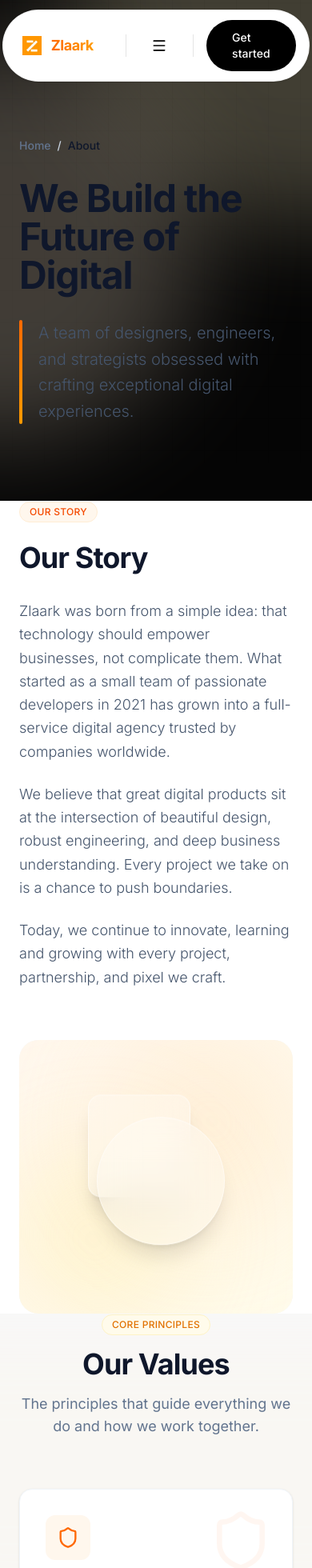
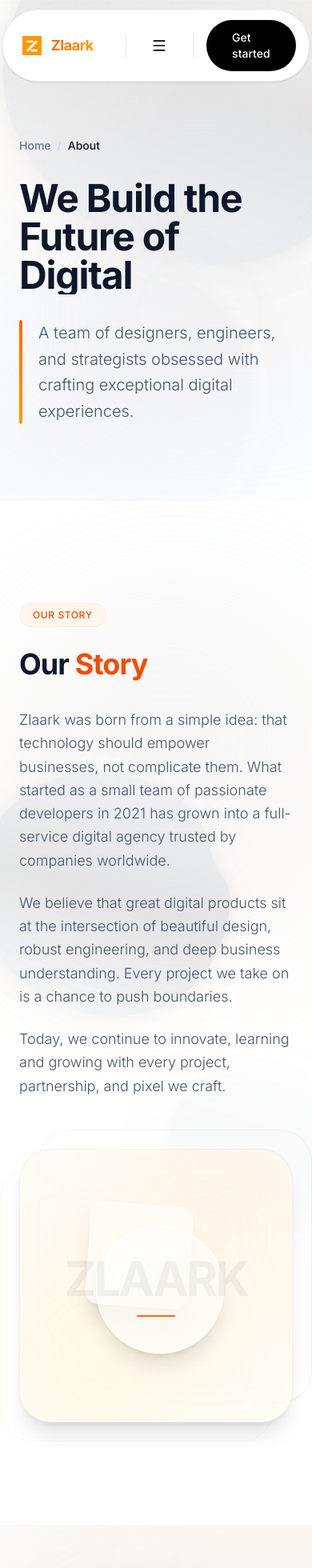
Before and after one commit to Zlaark/zl-new, a Next.js app: page /about in a window 390 px wide. Shown: the part 20-1980 px from the top of the page at 80% size. Built offline with nearby package versions, Linux system fonts and the light colour scheme.

Commit message:
feat: add new about page with sections for story, values, team, and achievements, and introduce a PageHero component.

```diff
--- a/src/app/about/page.js
+++ b/src/app/about/page.js
@@ -12,7 +12,7 @@ export const metadata = { title: 'About | Zlaark', description: aboutPage.heroSu
 
 export default function AboutPage() {
     return (
-        <>
+        <div className="bg-white">
             <Header />
             <main>
                 <PageHero title={aboutPage.heroTitle} subtitle={aboutPage.heroSubtitle} breadcrumbs={[{ label: 'About' }]} />
@@ -23,6 +23,6 @@ export default function AboutPage() {
             </main>
             <Footer />
             <BackToTop />
-        </>
+        </div>
     );
 }
--- a/src/components/about/AboutStory.jsx
+++ b/src/components/about/AboutStory.jsx
@@ -1,6 +1,8 @@
 "use client";
 import { aboutPage } from '@/data/content';
 import { motion } from 'framer-motion';
+import { MetallicShape } from '@/components/ui/MetallicShape';
+import { FloatingElement } from '@/components/ui/FloatingElement';
 
 export default function AboutStory() {
     const fadeInUp = {
@@ -19,8 +21,14 @@ export default function AboutStory() {
     };
 
     return (
-        <section className="section bg-white overflow-hidden">
-            <div className="container mx-auto px-6">
+        <section className="section bg-white relative overflow-hidden py-32">
+            {/* Background elements */}
+            <FloatingElement color="bg-orange-100" size="500px" top="10%" left="-10%" delay={0} />
+            <FloatingElement color="bg-blue-100" size="400px" bottom="0" right="-5%" delay={2} />
+            <MetallicShape className="top-1/4 -left-20 opacity-30" delay={0} size={400} />
+            <MetallicShape className="bottom-1/4 -right-20 opacity-30 rotate-45" delay={5} size={300} />
+
+            <div className="container mx-auto px-6 relative z-10">
                 <div className="grid grid-cols-1 lg:grid-cols-2 gap-16 items-center">
 
                     {/* Text Content */}
@@ -30,11 +38,13 @@ export default function AboutStory() {
                         viewport={{ once: true, margin: "-100px" }}
                         variants={staggerContainer}
                     >
-                        <motion.span variants={fadeInUp} className="inline-block py-1 px-3 rounded-full bg-orange-50 border border-orange-100 text-orange-600 font-medium text-xs tracking-wide mb-6 uppercase">
+                        <motion.span variants={fadeInUp} className="inline-block py-1.5 px-4 rounded-full bg-orange-50 border border-orange-100 text-orange-600 font-medium text-xs tracking-wider mb-6 uppercase">
                             Our Story
                         </motion.span>
-                        <motion.h2 variants={fadeInUp} className="text-4xl md:text-5xl font-bold text-slate-900 mb-8 tracking-tight">
-                            {aboutPage.story.title}
+                        <motion.h2 variants={fadeInUp} className="text-4xl md:text-5xl font-bold text-slate-900 mb-8 tracking-tight leading-tight">
+                            {aboutPage.story.title.split(' ').map((word, i) => (
+                                <span key={i} className={i === 1 ? "text-orange-600" : ""}>{word} </span>
+                            ))}
                         </motion.h2>
                         <div className="space-y-6">
                             {aboutPage.story.paragraphs.map((p, i) => (
@@ -53,27 +63,35 @@ export default function AboutStory() {
                         transition={{ duration: 1, ease: "easeOut" }}
                         className="relative"
                     >
-                        <div className="relative aspect-square md:aspect-[4/5] rounded-3xl overflow-hidden bg-slate-100">
-                            {/* Abstract Gradient Composition since we don't have a photo */}
-                            <div className="absolute inset-0 bg-gradient-to-br from-orange-50 to-amber-50" />
-                            <div className="absolute top-0 right-0 w-3/4 h-3/4 bg-gradient-to-bl from-orange-200/50 to-transparent rounded-full blur-3xl" />
-                            <div className="absolute bottom-0 left-0 w-2/3 h-2/3 bg-gradient-to-tr from-amber-200/50 to-transparent rounded-full blur-3xl" />
+                        <div className="relative aspect-square md:aspect-[4/5] rounded-[2.5rem] overflow-hidden bg-white/40 backdrop-blur-xl border border-black/5 shadow-xl">
+                            {/* Abstract Gradient Composition */}
+                            <div className="absolute inset-0 bg-gradient-to-br from-orange-100/20 to-amber-100/20" />
+                            <div className="absolute top-0 right-0 w-3/4 h-3/4 bg-gradient-to-bl from-orange-200/30 to-transparent rounded-full blur-3xl" />
+                            <div className="absolute bottom-0 left-0 w-2/3 h-2/3 bg-gradient-to-tr from-amber-200/30 to-transparent rounded-full blur-3xl" />
 
                             {/* Floating Elements */}
                             <motion.div
-                                animate={{ y: [0, -20, 0] }}
+                                animate={{ y: [0, -20, 0], rotate: [0, 5, 0] }}
                                 transition={{ repeat: Infinity, duration: 5, ease: "easeInOut" }}
-                                className="absolute top-1/4 left-1/4 w-32 h-32 bg-white/30 backdrop-blur-xl border border-white/50 rounded-2xl shadow-xl"
+                                className="absolute top-1/4 left-1/4 w-32 h-32 bg-white/60 backdrop-blur-2xl border border-white rounded-2xl shadow-xl"
                             />
                             <motion.div
-                                animate={{ y: [0, 20, 0] }}
+                                animate={{ y: [0, 20, 0], rotate: [0, -5, 0] }}
                                 transition={{ repeat: Infinity, duration: 6, ease: "easeInOut", delay: 1 }}
-                                className="absolute bottom-1/4 right-1/4 w-40 h-40 bg-white/30 backdrop-blur-xl border border-white/50 rounded-full shadow-xl"
+                                className="absolute bottom-1/4 right-1/4 w-40 h-40 bg-white/60 backdrop-blur-2xl border border-white rounded-full shadow-xl"
                             />
+
+                            <div className="absolute inset-0 flex items-center justify-center p-12">
+                                <div className="text-center">
+                                    <div className="text-6xl font-bold text-black/5 mb-4 select-none uppercase tracking-tighter">Zlaark</div>
+                                    <div className="h-0.5 w-12 bg-orange-500 mx-auto rounded-full" />
+                                </div>
+                            </div>
                         </div>
 
                         {/* Decorative Grid */}
-                        <div className="absolute -z-10 top-10 -right-10 w-full h-full border border-slate-100 rounded-3xl pointer-events-none" />
+                        <div className="absolute -z-10 -top-6 -right-6 w-full h-full border border-black/5 rounded-[2.5rem] pointer-events-none" />
+                        <div className="absolute -z-10 -bottom-6 -left-6 w-full h-full border border-orange-200/20 rounded-[2.5rem] pointer-events-none" />
                     </motion.div>
 
                 </div>
--- a/src/components/about/AboutValues.jsx
+++ b/src/components/about/AboutValues.jsx
@@ -2,12 +2,9 @@
 import { about } from '@/data/content';
 import { motion } from 'framer-motion';
 import { Shield, Target, Zap, Users, Lightbulb, Heart, Globe, Award } from 'lucide-react';
+import { MetallicShape } from '@/components/ui/MetallicShape';
+import { FloatingElement } from '@/components/ui/FloatingElement';
 
-// Map icon names to components if needed, or pass directly if they are components in structure.
-// Assuming 'about.values' has icon properties that might need mapping or are just strings.
-// Let's assume for now we map purely based on index or title if existing icons aren't compatible,
-// but looking at previous simple render, they might be emojis or strings.
-// Let's mock a mapping to ensure premium Lucide icons.
 const iconMap = [Shield, Target, Zap, Users, Lightbulb, Heart, Globe, Award];
 
 export default function AboutValues() {
@@ -27,22 +24,24 @@ export default function AboutValues() {
     };
 
     return (
-        <section className="section bg-slate-50 relative overflow-hidden">
-            {/* Background decoration */}
-            <div className="absolute top-0 left-1/2 -translate-x-1/2 w-[1000px] h-[400px] bg-orange-100/20 rounded-full blur-3xl pointer-events-none" />
+        <section className="section bg-[#fafafa] relative overflow-hidden py-32">
+            {/* Background elements */}
+            <FloatingElement color="bg-orange-100" size="600px" top="-10%" left="10%" delay={0} />
+            <FloatingElement color="bg-blue-100" size="500px" bottom="-10%" right="10%" delay={2} />
+            <MetallicShape className="top-0 left-1/2 -translate-x-1/2 opacity-30" delay={0} size={800} />
 
             <div className="container mx-auto px-6 relative z-10">
                 <motion.div
                     initial={{ opacity: 0, y: 20 }}
                     whileInView={{ opacity: 1, y: 0 }}
                     viewport={{ once: true }}
-                    className="text-center max-w-2xl mx-auto mb-16"
+                    className="text-center max-w-2xl mx-auto mb-20"
                 >
-                    <span className="inline-block py-1 px-3 rounded-full bg-amber-50 border border-amber-100 text-amber-600 font-medium text-xs tracking-wide mb-4 uppercase">
+                    <span className="inline-block py-1.5 px-4 rounded-full bg-orange-50 border border-orange-100 text-orange-600 font-medium text-xs tracking-wider mb-6 uppercase">
                         Core Principles
                     </span>
-                    <h2 className="text-4xl md:text-5xl font-bold text-slate-900 mb-4 tracking-tight">Our Values</h2>
-                    <p className="text-lg text-slate-500">The principles that guide everything we do and how we work together.</p>
+                    <h2 className="text-4xl md:text-5xl font-bold text-slate-900 mb-6 tracking-tight">Our Values</h2>
+                    <p className="text-lg text-slate-500 leading-relaxed max-w-xl mx-auto">The principles that guide everything we do and how we work together.</p>
                 </motion.div>
 
                 <motion.div
@@ -59,18 +58,20 @@ export default function AboutValues() {
                                 key={i}
                                 variants={itemVariants}
                                 whileHover={{ y: -10 }}
-                                className="group bg-white rounded-2xl p-8 border border-slate-100 shadow-sm hover:shadow-xl hover:border-orange-100 transition-all duration-300 relative overflow-hidden"
+                                className="group bg-white/60 backdrop-blur-md rounded-3xl p-8 border border-black/5 hover:border-orange-500/20 transition-all duration-500 relative overflow-hidden shadow-xl"
                             >
-                                <div className="absolute top-0 right-0 p-6 opacity-5 group-hover:opacity-10 transition-opacity transform group-hover:scale-110 duration-500">
-                                    <Icon size={80} className="text-orange-500" />
+                                <div className="absolute top-0 right-0 p-6 opacity-[0.05] group-hover:opacity-[0.1] transition-opacity transform group-hover:scale-110 duration-700">
+                                    <Icon size={120} className="text-orange-500" />
                                 </div>
 
-                                <div className="w-14 h-14 rounded-xl bg-orange-50 flex items-center justify-center text-orange-500 mb-6 group-hover:bg-orange-500 group-hover:text-white transition-colors duration-300">
-                                    <Icon size={28} />
+                                <div className="w-16 h-16 rounded-2xl bg-orange-50 border border-orange-100 flex items-center justify-center text-orange-500 mb-8 group-hover:bg-orange-500 group-hover:text-white transition-all duration-500 shadow-sm group-hover:shadow-md">
+                                    <Icon size={32} />
                                 </div>
 
-                                <h3 className="text-xl font-bold text-slate-900 mb-3">{value.title}</h3>
-                                <p className="text-slate-500 text-sm leading-relaxed">{value.description}</p>
+                                <h3 className="text-xl font-bold text-slate-900 mb-4 group-hover:text-orange-600 transition-colors duration-500">{value.title}</h3>
+                                <p className="text-slate-500 text-base leading-relaxed group-hover:text-slate-700 transition-colors duration-500">{value.description}</p>
+
+                                <div className="absolute bottom-0 left-0 w-full h-1 bg-gradient-to-r from-orange-500 to-amber-500 transform scale-x-0 group-hover:scale-x-100 transition-transform duration-500 origin-left" />
                             </motion.div>
                         );
                     })}
--- a/src/components/ui/PageHero.jsx
+++ b/src/components/ui/PageHero.jsx
@@ -1,16 +1,19 @@
 "use client";
 import { motion } from 'framer-motion';
 import Link from 'next/link';
+import { MetallicShape } from '@/components/ui/MetallicShape';
+import { FloatingElement } from '@/components/ui/FloatingElement';
 
 export default function PageHero({ title, subtitle, breadcrumbs = [] }) {
     return (
-        <section className="relative pt-48 pb-24 overflow-hidden bg-bg-primary">
-            {/* Animated Background - Matches Homepage Hero but subtler */}
-            <div className="absolute inset-0 -z-10 overflow-hidden pointer-events-none">
-                <div className="absolute top-0 right-0 w-[600px] h-[600px] bg-amber-100/40 rounded-full blur-3xl opacity-60 translate-x-1/2 -translate-y-1/2" />
-                <div className="absolute top-1/2 left-0 w-[500px] h-[500px] bg-orange-100/40 rounded-full blur-3xl opacity-60 -translate-x-1/2 -translate-y-1/2" />
-                <div className="absolute inset-0 bg-[url('/grid.svg')] bg-center [mask-image:linear-gradient(180deg,white,rgba(255,255,255,0))]" />
-            </div>
+        <section className="relative pt-48 pb-24 overflow-hidden bg-white">
+            {/* Background elements */}
+            <FloatingElement color="bg-orange-100" size="600px" top="-10%" right="-5%" delay={0} />
+            <FloatingElement color="bg-blue-100" size="500px" bottom="-10%" left="-5%" delay={2} />
+            <MetallicShape className="top-0 right-0 transform translate-x-1/4 -translate-y-1/4 opacity-40" delay={0} size={600} />
+            <MetallicShape className="bottom-0 left-0 transform -translate-x-1/4 translate-y-1/4 rotate-180 opacity-40" delay={5} size={500} />
+
+            <div className="absolute inset-0 bg-[url('/grid.svg')] bg-center [mask-image:linear-gradient(180deg,white,rgba(255,255,255,0))] opacity-30" />
 
             <div className="container mx-auto px-6 relative z-10">
                 {breadcrumbs.length > 0 && (
@@ -41,7 +44,38 @@ export default function PageHero({ title, subtitle, breadcrumbs = [] }) {
                         transition={{ duration: 0.8, ease: [0.22, 1, 0.36, 1] }}
                         className="text-5xl md:text-7xl lg:text-8xl font-bold text-slate-900 mb-8 tracking-tight"
                     >
-                        {title}
+                        <span className="relative inline-block">
+                            <span className="metallic-shine">{title}</span>
+                        </span>
+
+                        <style jsx>{`
+                            .metallic-shine {
+                                background: linear-gradient(
+                                    90deg,
+                                    rgb(15, 23, 42) 0%,
+                                    rgb(15, 23, 42) 45%,
+                                    rgb(249, 115, 22) 50%,
+                                    rgb(15, 23, 42) 55%,
+                                    rgb(15, 23, 42) 100%
+                                );
+                                background-size: 200% 100%;
+                                -webkit-background-clip: text;
+                                -webkit-text-fill-color: transparent;
+                                animation: shine 3s cubic-bezier(0.4, 0, 0.2, 1) forwards;
+                                animation-iteration-count: 1;
+                                animation-delay: 0.5s;
+                                display: inline-block;
+                            }
+
+                            @keyframes shine {
+                                0% {
+                                    background-position: 200% 0%;
+                                }
+                                100% {
+                                    background-position: -200% 0%;
+                                }
+                            }
+                        `}</style>
                     </motion.h1>
 
                     {subtitle && (
```
Also changed, not shown: src/components/about/AboutAchievements.jsx (+22 -16 lines), src/components/about/AboutTeam.jsx (+26 -20 lines).
